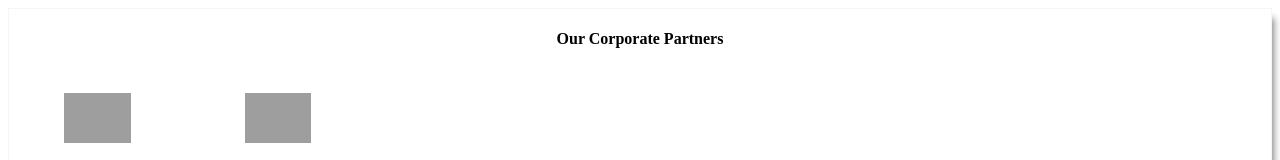
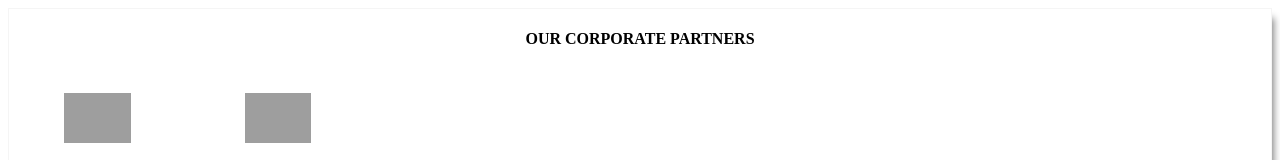
Before and after one commit to garnoldseevers-acbsp/ca-homepage-bottom, a plain HTML site: page index.html in a window 1280 px wide. Shown: the top 160 px of the page. Drawn offline with nearby package versions, Linux system fonts and the light colour scheme; grey boxes are pictures that could not be loaded.

Commit message:
Update index.html

```diff
--- a/index.html
+++ b/index.html
@@ -50,7 +50,7 @@
     <div class="row">
         <div id="sponsors">
             <div class="slider">
-                <h4 style="text-align: center; padding-top 25px; transform: uppercase;">
+                <h4 style="text-align: center; padding-top 25px; text-transform: uppercase;">
                     Our Corporate Partners
                 </h2>
                 <ul class="cor_part_slider">
```
